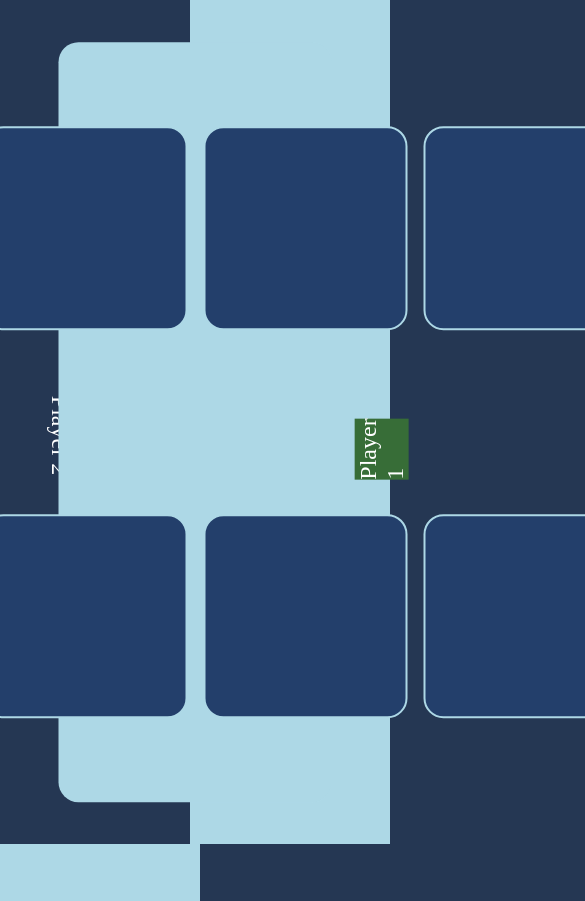
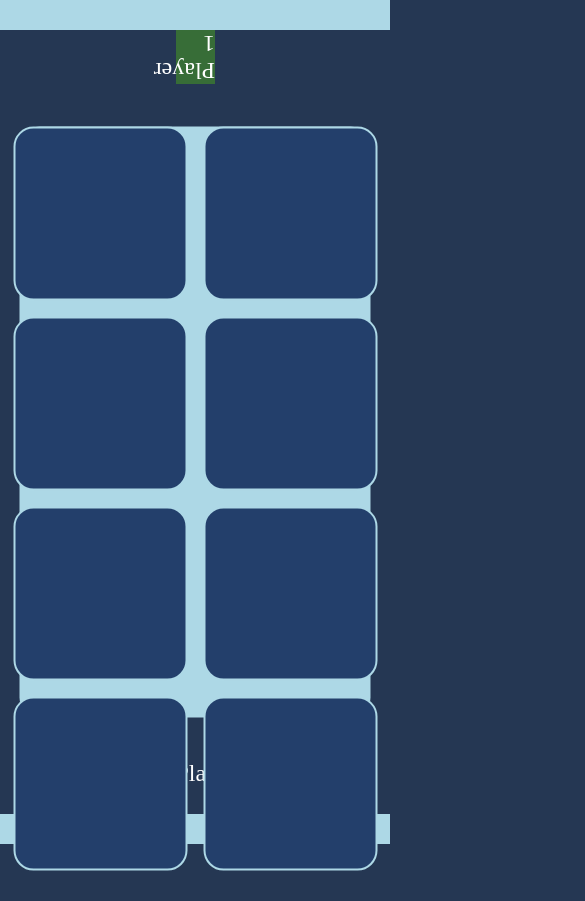
Before and after one commit to thelucky-owl/MemoryTest, a website: page index.html in a window 390 px wide. Shown: the top 901 px of the page, 585 px wide, since content can reach past the window. After the commit the page ends 871 px from the top, so only its background shows below. Drawn offline with Linux system fonts and the light colour scheme.

Commit message:
added media query

```diff
--- a/css/style.css
+++ b/css/style.css
@@ -1,8 +1,9 @@
-body{
+html , body{
     background-color: rgb(37, 55, 83);
     margin: 0;
     height: 100vh;
     width: 100vw;
+    overflow: hidden;
 }
 #playfield{
     background-color: lightblue;
@@ -27,8 +28,8 @@ body{
 background-color: rgb(35, 63, 107) ;
 border: solid lightblue 2px;
 border-radius: 20px;
-width: 200px;
-height: 200px;
+width: 250px;
+height: 250px;
 cursor: pointer;
 }
 .correct{
@@ -105,3 +106,64 @@ cursor: pointer;
     width: 100px;
     height: 100px;
 }
+#restart-button{
+    position: absolute;
+    top: 10px;
+    left: 50%;
+    color: white;
+    cursor: pointer;
+}
+@media only screen and (max-width: 1100px) {
+    #ui{
+        display: flex;
+        justify-content: space-between;
+        flex-direction: column;
+    }
+    #playfield{
+        height: 70%;
+        width: 90%;
+        display: grid;
+        grid-template-columns: auto auto;
+    }
+    #player-ui-1{
+        display: flex;
+        flex-direction: column-reverse;
+        width: 100vw;
+        height: 10%;
+
+    }
+    #player-ui-2{
+        width: 100vw;
+        height: 10%;
+    }
+    .solved-cards{
+        width: inherit;
+        display: flex;
+        flex-direction: row;
+    }
+    .card{
+        height: 170px;
+        width: 170px;
+    }
+    #player-1{
+        top: unset;
+        margin: auto;
+        width: 10%;
+        left: unset;
+        position: relative;
+        transform: unset;
+        transform: rotate(-180deg);
+    }
+    #player-2{
+        top: unset;
+        left: unset;
+        width: 10%;
+        position: relative;
+        margin: auto;
+        transform: unset;
+    }
+    #restart-button{
+        left: auto;
+        top: 50%;
+    }
+}
```
